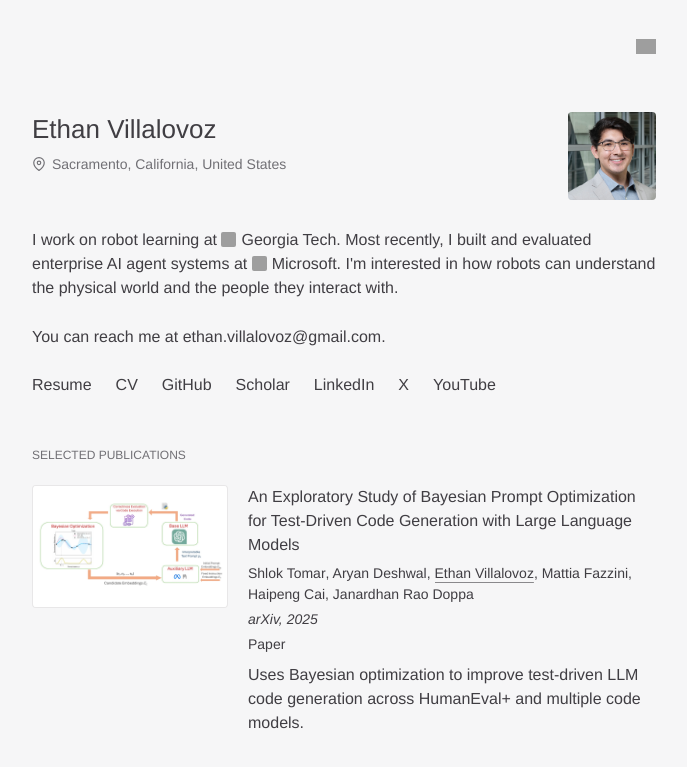
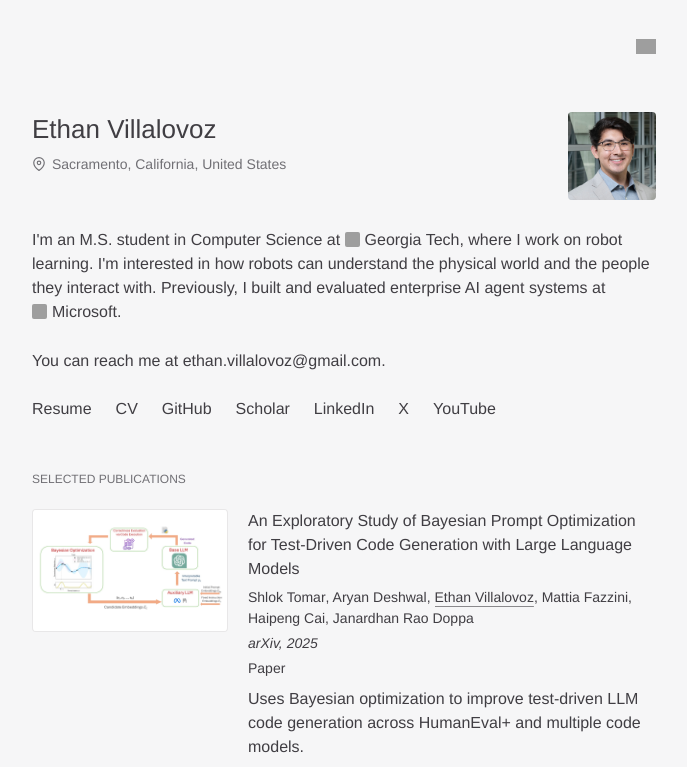
Before and after one commit to ethanvillalovoz/ethanvillalovoz.github.io, a Next.js app: page / in a window 1280 px wide. Shown: the top 767 px of the page, without its empty margins (296-983 px from the left). Built offline with nearby package versions, Linux system fonts and the light colour scheme; grey boxes are pictures that could not be loaded.

Commit message:
Clarify homepage research introduction

```diff
--- a/src/components/HomePageClient.tsx
+++ b/src/components/HomePageClient.tsx
@@ -285,21 +285,21 @@ export default function HomePageClient() {
 
 					<div className="portfolio-fade portfolio-fade-two">
 						<p className="portfolio-p">
-							I work on robot learning at{" "}
+							I&apos;m an M.S. student in Computer Science at{" "}
 							<OrganizationLink
 								href="https://www.gatech.edu/"
 								iconSrc="/images/organizations/gatech.ico"
 							>
 								Georgia Tech
 							</OrganizationLink>
-							. Most recently, I built and evaluated enterprise AI agent systems at{" "}
+							, where I work on robot learning. I&apos;m interested in how robots can understand the physical world and the people they interact with. Previously, I built and evaluated enterprise AI agent systems at{" "}
 							<OrganizationLink
 								href="https://www.microsoft.com/"
 								iconSrc="/images/organizations/microsoft.ico"
 							>
 								Microsoft
 							</OrganizationLink>
-							. I&apos;m interested in how robots can understand the physical world and the people they interact with.
+							.
 						</p>
 
 						<p className="portfolio-p portfolio-contact-copy">
```
